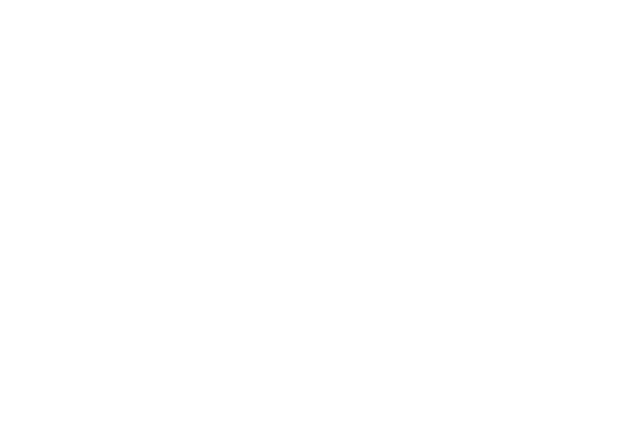
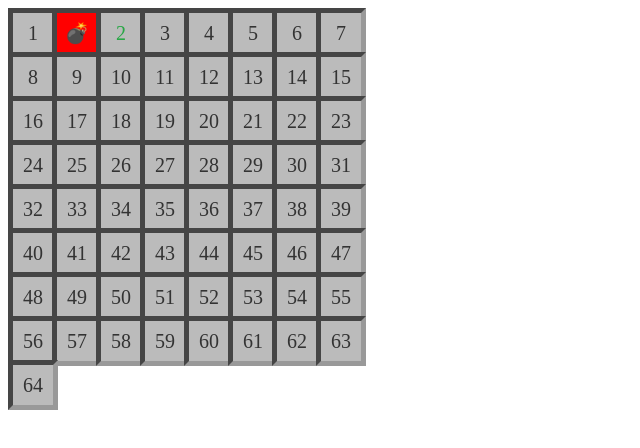
Before and after one commit to Gi5lund/minesweeper, a plain HTML site: page index.html in a window 1280 px wide. Shown: the whole page, without its empty margins (0-640 px from the left). Drawn offline with Linux system fonts and the light colour scheme.

Commit message:
layout : post

```diff
--- a/index.html
+++ b/index.html
@@ -1,4 +1,4 @@
-<!DOCTYPE html>
+<!-- <!DOCTYPE html>
 <html lang="en">
 <head>
     <meta charset="UTF-8">
@@ -8,4 +8,100 @@
 <body>
     <script type="module" src="script.js"></script>
 </body>
+</html> -->
+
+<!DOCTYPE html>
+<html lang="en">
+<head>
+  <meta charset="UTF-8">
+  <meta name="viewport" content="width=device-width, initial-scale=1.0">
+  <title>Minesweeper Game</title>
+    <link rel="stylesheet" href="style.css">
+</head>
+<body>
+  <div class="minesweeper-grid">
+    <!-- Replace the following with your dynamic grid generation if necessary -->
+    <!-- For demonstration purposes, this generates a simple 8x8 grid -->
+    <!-- Each cell has a class 'minesweeper-cell', adjust according to your implementation -->
+    <!-- You can manually add or generate this grid using JavaScript -->
+    <!-- Example: -->
+    <!-- <div class="minesweeper-cell">1</div> -->
+    <!-- Adjust the content within cells according to your game logic -->
+    <!-- Add classes such as 'mine', 'revealed', 'flagged', 'number-N', etc. as needed -->
+    <!-- Example: -->
+    <!-- <div class="minesweeper-cell mine">💣</div> -->
+    <!-- <div class="minesweeper-cell revealed">1</div> -->
+    <!-- <div class="minesweeper-cell flagged">🚩</div> -->
+    <!-- <div class="minesweeper-cell number-2">2</div> -->
+    <!-- Adjust class names and content based on game state -->
+    <!-- For simplicity, only a basic layout is provided here -->
+    <!-- You may want to implement game logic and dynamic generation using JavaScript -->
+    <!-- Adjust according to your needs -->
+    <div class="minesweeper-cell">1</div>
+    <div class="minesweeper-cell mine">💣</div>
+    <div class="minesweeper-cell number-2">2</div>
+    <div class="minesweeper-cell">3</div>
+    <div class="minesweeper-cell">4</div>
+    <div class="minesweeper-cell">5</div>
+    <div class="minesweeper-cell">6</div>
+    <div class="minesweeper-cell">7</div>
+    <div class="minesweeper-cell">8</div>
+    <div class="minesweeper-cell">9</div>
+    <div class="minesweeper-cell">10</div>
+    <div class="minesweeper-cell">11</div>
+    <div class="minesweeper-cell">12</div>
+    <div class="minesweeper-cell">13</div>
+    <div class="minesweeper-cell">14</div>
+    <div class="minesweeper-cell">15</div>
+    <div class="minesweeper-cell">16</div>
+    <div class="minesweeper-cell">17</div>
+    <div class="minesweeper-cell">18</div>
+    <div class="minesweeper-cell">19</div>
+    <div class="minesweeper-cell">20</div>
+    <div class="minesweeper-cell">21</div>
+    <div class="minesweeper-cell">22</div>
+    <div class="minesweeper-cell">23</div>
+    <div class="minesweeper-cell">24</div>
+    <div class="minesweeper-cell">25</div>
+    <div class="minesweeper-cell">26</div>
+    <div class="minesweeper-cell">27</div>
+    <div class="minesweeper-cell">28</div>
+    <div class="minesweeper-cell">29</div>
+    <div class="minesweeper-cell">30</div>
+    <div class="minesweeper-cell">31</div>
+    <div class="minesweeper-cell">32</div>
+    <div class="minesweeper-cell">33</div>
+    <div class="minesweeper-cell">34</div>
+    <div class="minesweeper-cell">35</div>
+    <div class="minesweeper-cell">36</div>
+    <div class="minesweeper-cell">37</div>
+    <div class="minesweeper-cell">38</div>
+    <div class="minesweeper-cell">39</div>
+    <div class="minesweeper-cell">40</div>
+    <div class="minesweeper-cell">41</div>
+    <div class="minesweeper-cell">42</div>
+    <div class="minesweeper-cell">43</div>
+    <div class="minesweeper-cell">44</div>
+    <div class="minesweeper-cell">45</div>
+    <div class="minesweeper-cell">46</div>
+    <div class="minesweeper-cell">47</div>
+    <div class="minesweeper-cell">48</div>
+    <div class="minesweeper-cell">49</div>
+    <div class="minesweeper-cell">50</div>
+    <div class="minesweeper-cell">51</div>
+    <div class="minesweeper-cell">52</div>
+    <div class="minesweeper-cell">53</div>
+    <div class="minesweeper-cell">54</div>
+    <div class="minesweeper-cell">55</div>
+    <div class="minesweeper-cell">56</div>
+    <div class="minesweeper-cell">57</div>
+    <div class="minesweeper-cell">58</div>
+    <div class="minesweeper-cell">59</div>
+    <div class="minesweeper-cell">60</div>
+    <div class="minesweeper-cell">61</div>
+    <div class="minesweeper-cell">62</div>
+    <div class="minesweeper-cell">63</div>
+    <div class="minesweeper-cell">64</div>
+  </div>
+</body>
 </html>
--- a/style.css
+++ b/style.css
@@ -0,0 +1,73 @@
+/* Minesweeper grid */
+.minesweeper-grid {
+    display: grid;
+    grid-template-columns: repeat(8, 40px); /* Adjust grid size as needed */
+    grid-template-rows: repeat(8, 40px); /* Adjust grid size as needed */
+    gap: 4px; /* Adjust gap between cells */
+    margin: 0 auto;
+  }
+
+  /* Cell styling */
+  .minesweeper-cell {
+    width: 40px; /* Adjust cell width */
+    height: 40px; /* Adjust cell height */
+    background-color: #bbb; /* Default cell color */
+    border: 5px inset #999; /* Cell border */
+    display: flex;
+    justify-content: center;
+    align-items: center;
+    font-size: 20px; /* Adjust font size */
+    color: #333; /* Text color */
+    cursor: pointer;
+  }
+
+  /* Styling for revealed cells */
+  .minesweeper-cell.revealed {
+    background-color: #ddd; /* Adjust revealed cell color */
+    cursor: default;
+  }
+
+  /* Styling for flagged cells */
+  .minesweeper-cell.flagged::before {
+    content: "🚩"; /* Flag icon */
+  }
+
+  /* Styling for mines */
+  .minesweeper-cell.mine {
+    background-color: #f00; /* Mine cell color */
+    color: #fff; /* Text color */
+  }
+
+  /* Styling for numbers */
+  .minesweeper-cell.number-1 { color: #007bff; } /* Adjust color for number 1 */
+  .minesweeper-cell.number-2 { color: #28a745; } /* Adjust color for number 2 */
+  .minesweeper-cell.number-3 { color: #dc3545; } /* Adjust color for number 3 */
+  .minesweeper-cell.number-4 { color: #ffc107; } /* Adjust color for number 4 */
+  .minesweeper-cell.number-5 { color: #17a2b8; } /* Adjust color for number 5 */
+  .minesweeper-cell.number-6 { color: #f8f9fa; } /* Adjust color for number 6 */
+  .minesweeper-cell.number-7 { color: #6c757d; } /* Adjust color for number 7 */
+  .minesweeper-cell.number-8 { color: #343a40; } /* Adjust color for number 8 */
+
+  /* Styling for game status */
+  .minesweeper-status {
+    text-align: center;
+    margin-top: 20px;
+  }
+
+  /* Styling for buttons */
+  .minesweeper-button {
+    padding: 10px 20px;
+    margin: 0 10px;
+    font-size: 16px;
+    cursor: pointer;
+    border: none;
+    border-radius: 4px;
+  }
+
+  .minesweeper-button:hover {
+    background-color: #f0f0f0;
+  }
+
+  .minesweeper-button:active {
+    background-color: #e0e0e0;
+  }
```
